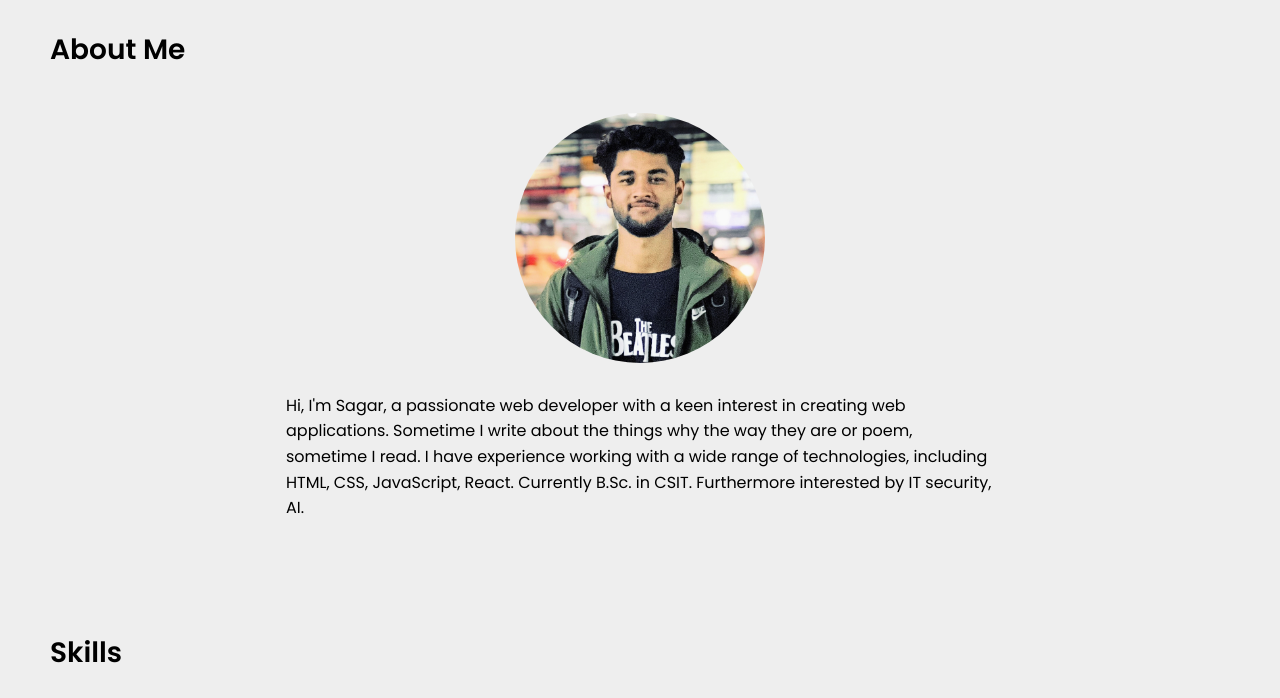
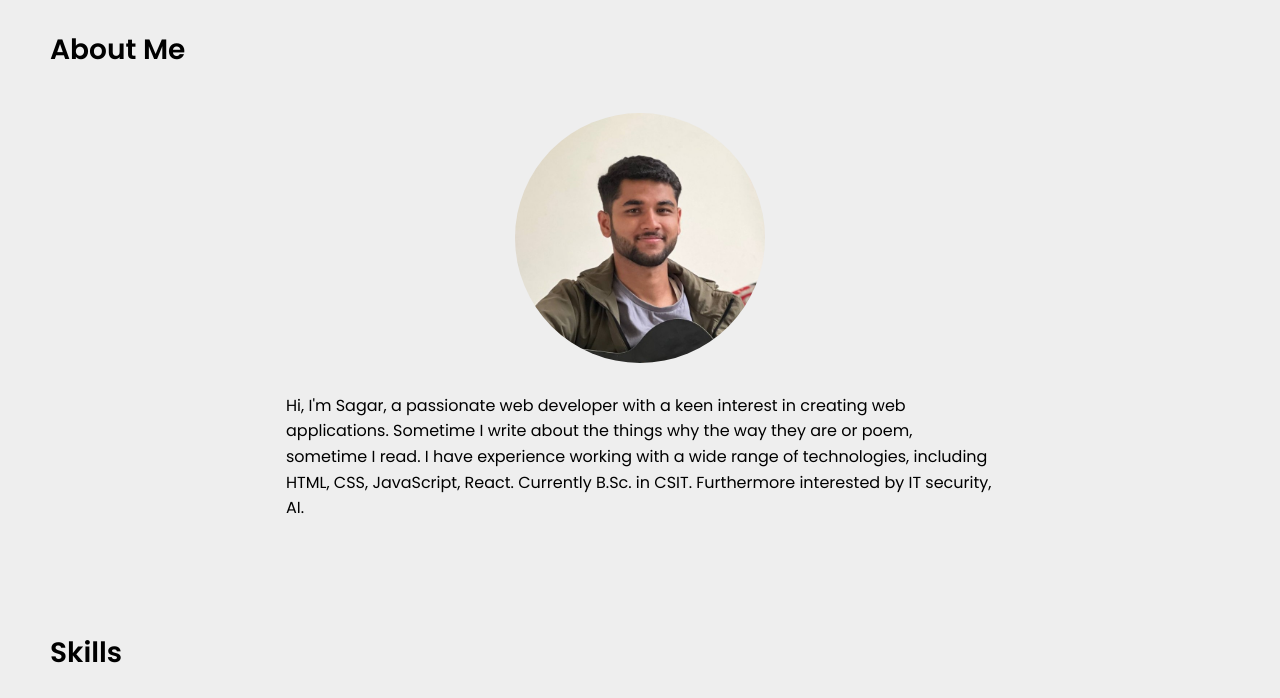
Before and after one commit to sagarj0/CodSoft, a plain HTML site: page Level1/Task2(Portfolio)/index.html in a window 1280 px wide. Shown: the part 102-800 px from the top of the page. Drawn offline with Linux system fonts and the light colour scheme.

Commit message:
portfolio final

```diff
--- a/Level1/Task2(Portfolio)/index.html
+++ b/Level1/Task2(Portfolio)/index.html
@@ -13,6 +13,7 @@
       rel="stylesheet"
       href="https://use.fontawesome.com/releases/v5.8.1/css/all.css"
     />
+    <link rel="icon" type="images/png" href="Logo.png" />
   </head>
   <body>
     <header>
@@ -31,7 +32,7 @@
       <section id="about">
         <h2>About Me</h2>
         <div class="photo">
-          <img src="myself (2).JPG" />
+          <img src="myself1.JPG" />
         </div>
 
         <p>
@@ -182,10 +183,10 @@
           <a href="mailto:joshhisagar9375@gmail.com" target="_blank">
             <i class="fas fa-envelope"></i> Send a mail
           </a>
-
-          <a href="tel:9821338205" target="_blank">
+          <!--
+          <a href="tel:9848000000" target="_blank">
             <i class="fa fa-mobile-alt"></i> Call
-          </a>
+          </a> -->
         </div>
       </section>
     </main>
```
Also changed, not shown: Level1/Task2(Portfolio)/myself (3).JPG (added), Level1/Task2(Portfolio)/myself (4).jpg (added), Level1/Task2(Portfolio)/myself.JPG, Level1/Task2(Portfolio)/myself1.jpg (added).
